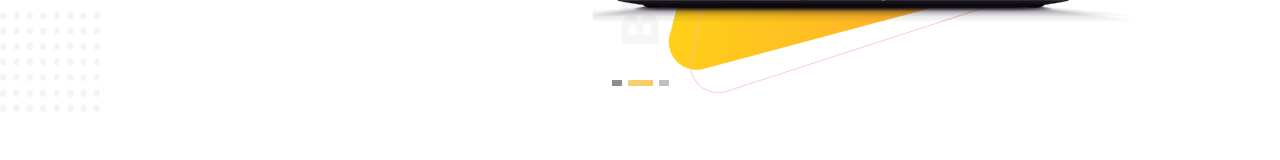
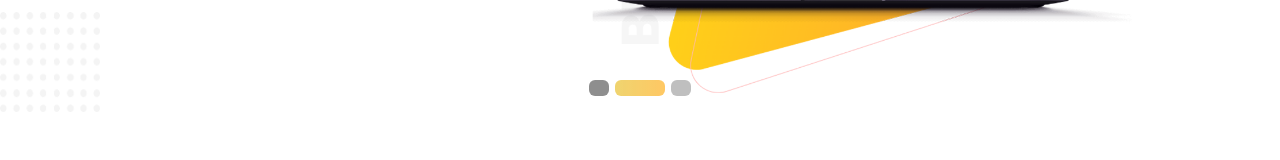
Before and after one commit to Jahid0734/hot-gadgets-ecommerce, a plain HTML site: page index.html in a window 1280 px wide. Shown: the part 515-675 px from the top of the page. Drawn offline with nearby package versions, Linux system fonts and the light colour scheme.

Commit message:
indecator update

```diff
--- a/style.css
+++ b/style.css
@@ -23,12 +23,16 @@
 
 .carousel-indicators li{
     height: 6px;
-    width: 10px;
+    width: 20px;
     background-color: gray;
+    border-radius: 6px;
+    background-clip: unset;
+    border-top: 5px solid transparent;
+    border-bottom: 5px solid transparent;
 }
 .carousel-indicators li.active{
-    height: 6px;
-    width: 25px;
+
+    width: 50px;
 
     background-image: linear-gradient(to right, #eabb0ff5, orange);
 }
@@ -64,3 +68,7 @@ footer, a{
 }
 ul i{
     color: #ce20d1;
+}
+.carousel-control-prev{
+    width: 3%;
+}
```
